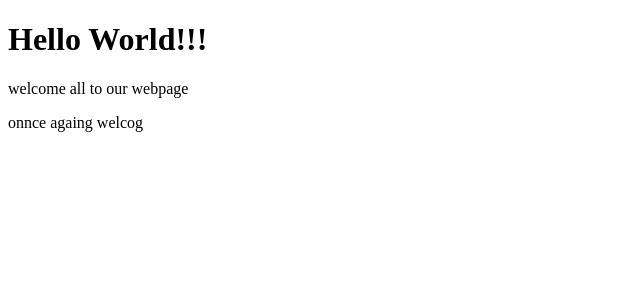
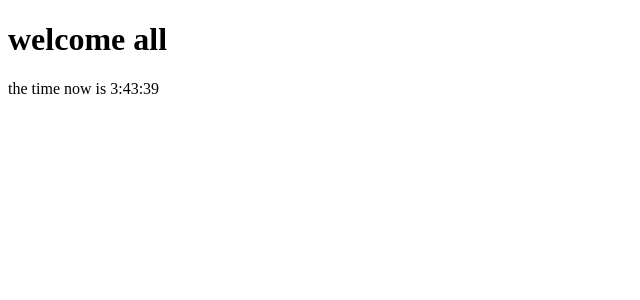
Before and after one commit to Muthamizh-01/RE-FSDB27, a React (Vite) app: page / in a window 1280 px wide. Shown: the top 300 px of the page, without its empty margins (0-640 px from the left). Built offline with nearby package versions, Linux system fonts and the light colour scheme.

Commit message:
feat: passing data as props- parent to child

```diff
--- a/src/App.jsx
+++ b/src/App.jsx
@@ -1,11 +1,21 @@
+//TODO: create a paragraph component - 'Paragraph'
+// the component has a single paragraph with content "This is a Paragraph"
+
+import Header from "./components/Header";
+import Paragraph from "./components/Paragraph";
+
 // creating our first component
+function App() {
+  let now = new Date();
+  let time = now.getHours() + ":" + now.getMinutes() + ":" + now.getSeconds();
 
-function App() {
+  // App - Parent Component
+  // Header - Child Component
+  // Paragraph - Child Component for App
   return (
     <>
-      <h1> Hello World!!!</h1>
-      <p>welcome all to our webpage</p>
-      <p>onnce againg welcog</p>
+      <Header />
+      <Paragraph t={time} />
     </>
   );
 }
--- /dev/null
+++ b/src/components/Header.jsx
@@ -0,0 +1,6 @@
+// creating our second component
+function Header() {
+  return <h1>welcome all </h1>;
+}
+
+export default Header;
--- /dev/null
+++ b/src/components/Paragraph.jsx
@@ -0,0 +1,9 @@
+function Paragraph(ps) {
+  //let time = new Date().toLocaleDateString();
+  //return <p>The date is {time}</p>;
+
+  console.log(ps);
+  return <p>the time now is {ps.t} </p>;
+}
+
+export default Paragraph;
```
